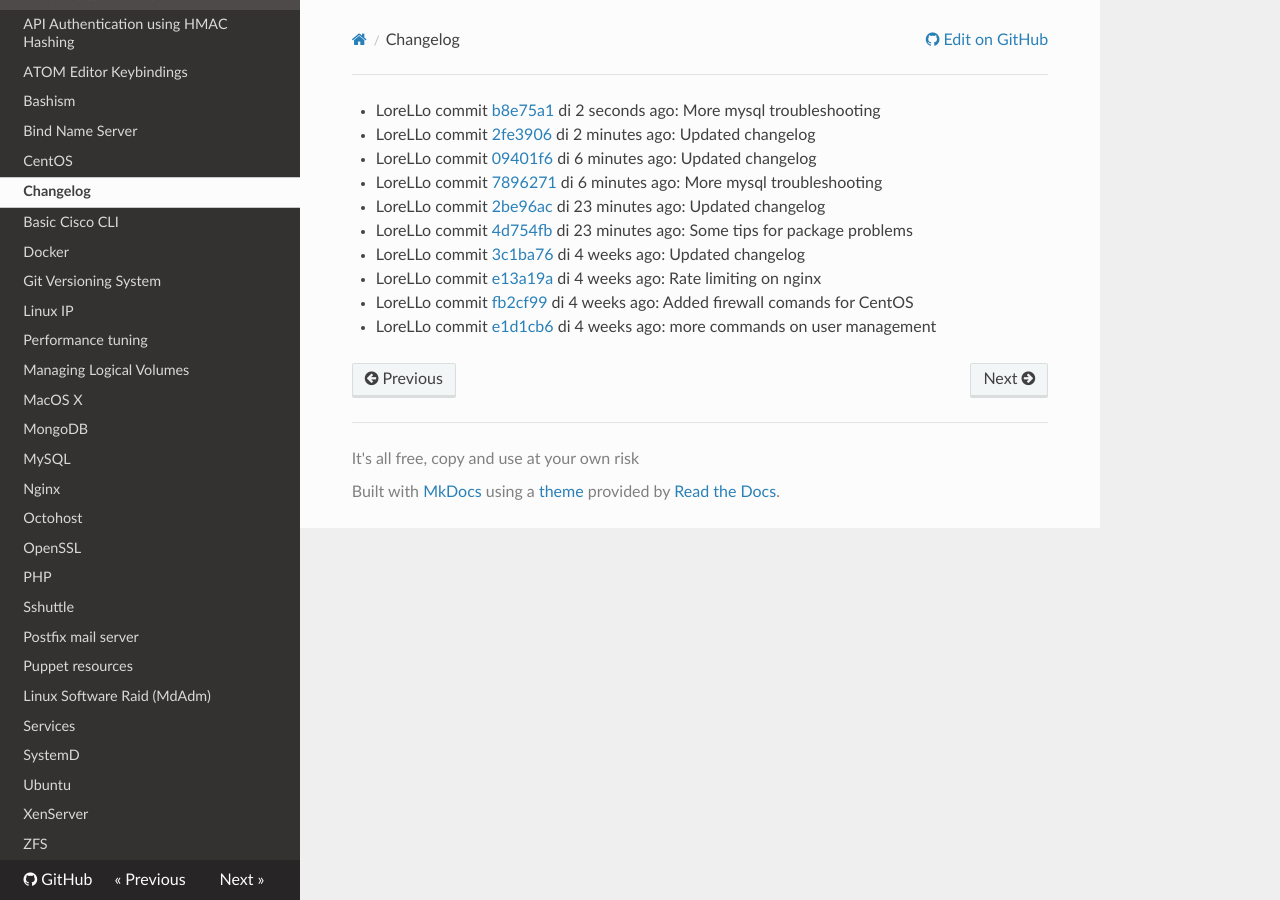
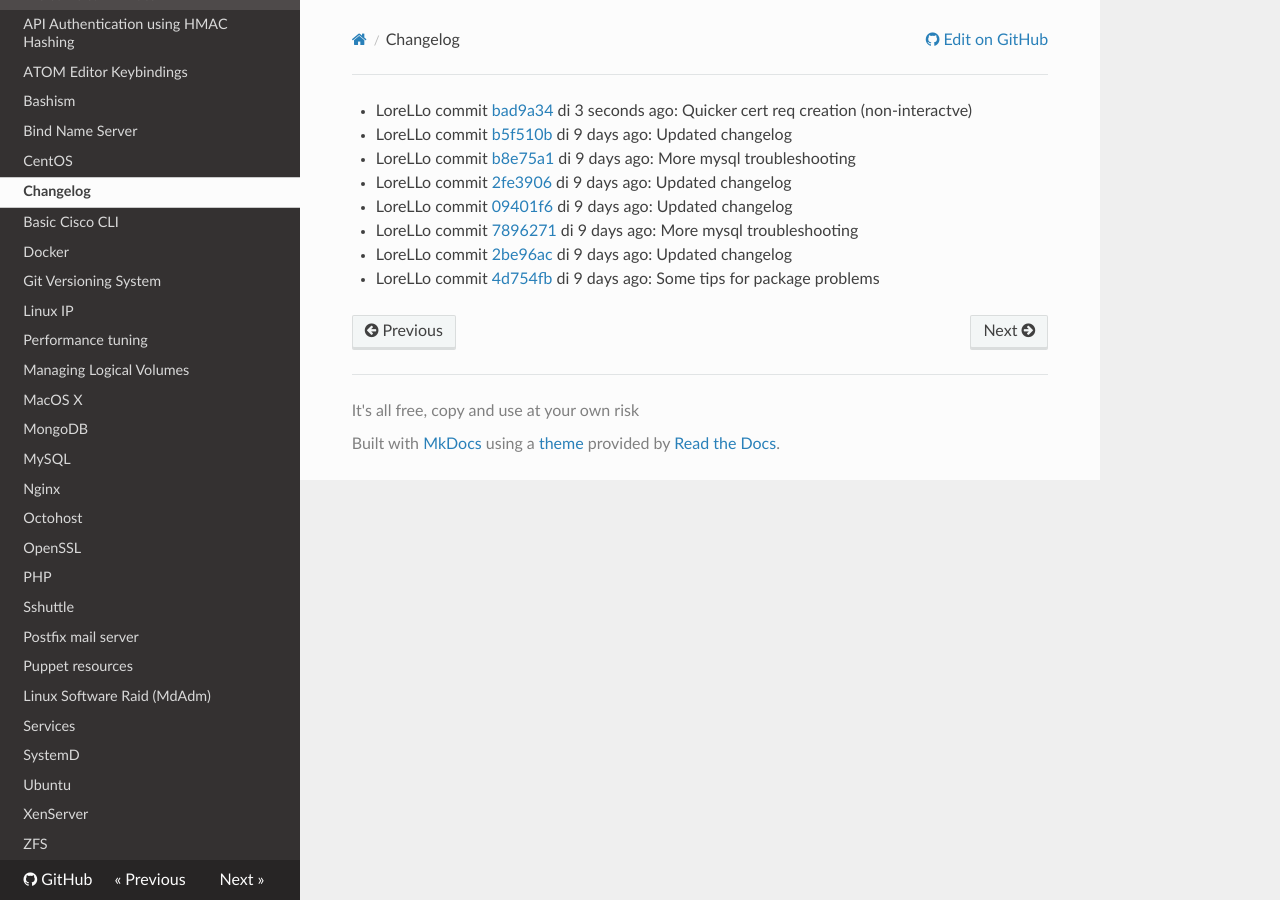
Before and after one commit to lorello/lorello.github.io, an MkDocs documentation site: the page built from docs/changelog.md, in a window 1280 px wide. Built offline with MkDocs 1.6.1, drawn with Linux system fonts in a browser that asks for light colours; nearby versions of some CDN libraries.

Commit message:
Updated changelog

```diff
--- a/docs/changelog.md
+++ b/docs/changelog.md
@@ -1,19 +1,15 @@
-* LoreLLo commit [b8e75a1](https://github.com/lorello/lorello.github.io/commit/b8e75a143d8b32ca966151562f46aa5ccfb1fba2) di 2 seconds ago: More mysql troubleshooting
+* LoreLLo commit [bad9a34](https://github.com/lorello/lorello.github.io/commit/bad9a3445445b8aefecba7f027a20745417ca885) di 3 seconds ago: Quicker cert req creation (non-interactve)
 
-* LoreLLo commit [2fe3906](https://github.com/lorello/lorello.github.io/commit/2fe39062bccd2462dd875b5dffb0394c019145f9) di 2 minutes ago: Updated changelog
+* LoreLLo commit [b5f510b](https://github.com/lorello/lorello.github.io/commit/b5f510be88ded1bf8164a00b9b07d9c55656e1b3) di 9 days ago: Updated changelog
 
-* LoreLLo commit [09401f6](https://github.com/lorello/lorello.github.io/commit/09401f6af20fd78fddbf172534498fb156b45cb2) di 6 minutes ago: Updated changelog
+* LoreLLo commit [b8e75a1](https://github.com/lorello/lorello.github.io/commit/b8e75a143d8b32ca966151562f46aa5ccfb1fba2) di 9 days ago: More mysql troubleshooting
 
-* LoreLLo commit [7896271](https://github.com/lorello/lorello.github.io/commit/78962719ac3fccc72391bb8456ca79e08fbd9b6c) di 6 minutes ago: More mysql troubleshooting
+* LoreLLo commit [2fe3906](https://github.com/lorello/lorello.github.io/commit/2fe39062bccd2462dd875b5dffb0394c019145f9) di 9 days ago: Updated changelog
 
-* LoreLLo commit [2be96ac](https://github.com/lorello/lorello.github.io/commit/2be96ac2f89b43d12a6c266cc9081fc76ac9e68a) di 23 minutes ago: Updated changelog
+* LoreLLo commit [09401f6](https://github.com/lorello/lorello.github.io/commit/09401f6af20fd78fddbf172534498fb156b45cb2) di 9 days ago: Updated changelog
 
-* LoreLLo commit [4d754fb](https://github.com/lorello/lorello.github.io/commit/4d754fbba57125ad80a857db1bcfa5a37c1a5b47) di 23 minutes ago: Some tips for package problems
+* LoreLLo commit [7896271](https://github.com/lorello/lorello.github.io/commit/78962719ac3fccc72391bb8456ca79e08fbd9b6c) di 9 days ago: More mysql troubleshooting
 
-* LoreLLo commit [3c1ba76](https://github.com/lorello/lorello.github.io/commit/3c1ba76b858db02ea020e332a720b01602fdfc00) di 4 weeks ago: Updated changelog
+* LoreLLo commit [2be96ac](https://github.com/lorello/lorello.github.io/commit/2be96ac2f89b43d12a6c266cc9081fc76ac9e68a) di 9 days ago: Updated changelog
 
-* LoreLLo commit [e13a19a](https://github.com/lorello/lorello.github.io/commit/e13a19a756837f0c916297d27cecffac31ea8782) di 4 weeks ago: Rate limiting on nginx
-
-* LoreLLo commit [fb2cf99](https://github.com/lorello/lorello.github.io/commit/fb2cf994ac043ffd34ca7a84c0075c17a245c7d4) di 4 weeks ago: Added firewall comands for CentOS
-
-* LoreLLo commit [e1d1cb6](https://github.com/lorello/lorello.github.io/commit/e1d1cb63e287bd9afbace8e4bf5f81e632051ac6) di 4 weeks ago: more commands on user management
+* LoreLLo commit [4d754fb](https://github.com/lorello/lorello.github.io/commit/4d754fbba57125ad80a857db1bcfa5a37c1a5b47) di 9 days ago: Some tips for package problems
```
